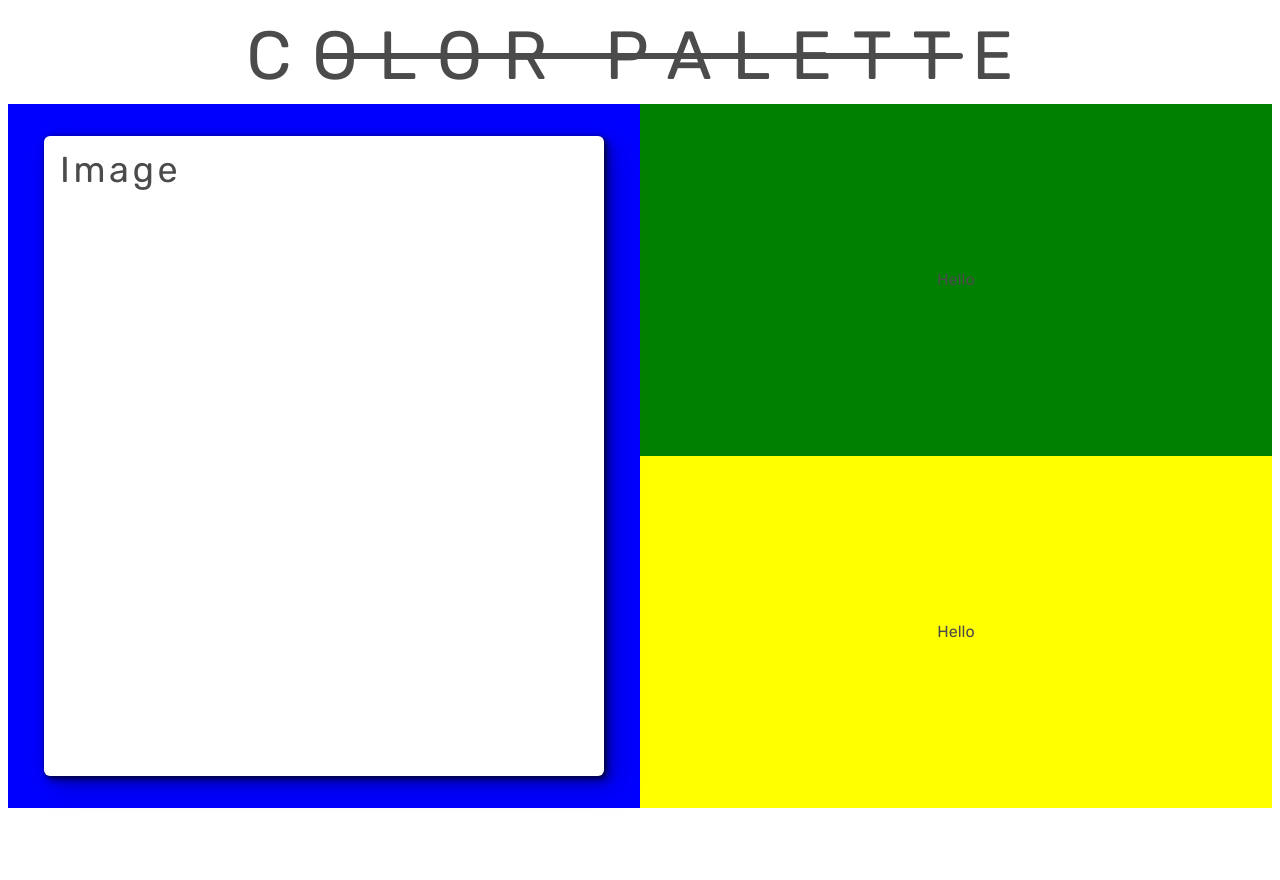
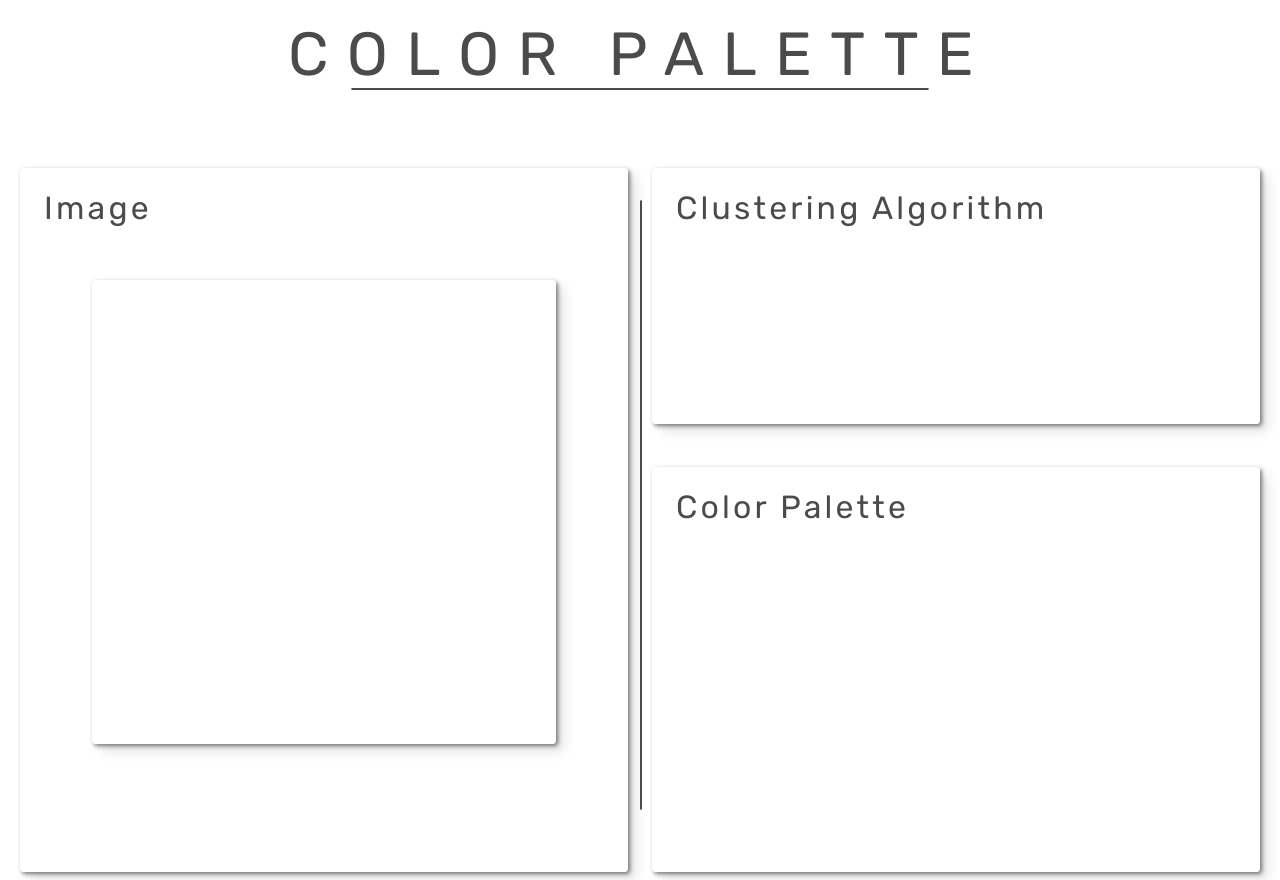
Before and after one commit to illuminoplanet/Color-Palette, a Flask app: page / in a window 1280 px wide. Before the commit the page ends 808 px from the top, so only its background shows below. Run offline with Flask 2, Linux system fonts and the light colour scheme.

Commit message:
Implemented image transfer

```diff
--- a/app.py
+++ b/app.py
@@ -1,5 +1,6 @@
-from flask import Flask, render_template, url_for
-
+import http
+from flask import Flask, render_template, request
+from models.image_processing import *
 
 app = Flask(__name__)
 
@@ -9,5 +10,14 @@ def index():
     return render_template("index.html")
 
 
+@app.route("/upload", methods=["GET", "POST"])
+def upload():
+    if request.method == "POST":
+        image_data = request.get_data()
+        save_image(image_data, "static/image/uploaded_image.jpg")
+
+    return render_template("index.html")
+
+
 if __name__ == "__main__":
     app.run(debug=True)
--- a/models/image_processing/__init__.py
+++ b/models/image_processing/__init__.py
@@ -1,3 +1,3 @@
-from .load_image import *
+from .image_io import *
 from .sRGB_to_Lab import *
 from .Lab_to_Hex import *
--- /dev/null
+++ b/static/css/card.css
@@ -0,0 +1,31 @@
+/* Card */
+.card {
+    background: #FFFFFF;
+    box-shadow: 8px 8px 12px rgba(0, 0, 0, 0.1), 2px 2px 4px rgba(0, 0, 0, 0.5);
+    border-radius: 0.2rem;
+}
+.card p {
+    position: absolute;
+    margin: 1.5rem 1.5rem auto;
+    font-size: 2rem;
+}
+/* Card Image */
+.card--image__border {
+    width: 38rem;
+    height: 100%
+}
+.card--image__drop {
+    margin: 7rem auto;
+    width: 29rem;
+    height: 29rem;
+}
+/* Card Control */
+.card--control__border {
+    width: 38rem;
+    height: 16rem;
+}
+/* Card Palette */
+.card--palette_border {
+    width: 38rem;
+    height: 100%
+}
--- /dev/null
+++ b/static/css/layout.css
@@ -0,0 +1,43 @@
+/* Wrapper */
+.wrapper {
+    display: grid;
+    height: 54rem;
+    grid-template-columns: 1fr 1fr;
+    grid-template-rows: 10rem 0.85fr 1.15fr;
+}
+/* Item */
+.item {
+    display: flex;
+    justify-content: center;
+}
+.item__title {
+    text-align: center;
+    white-space: nowrap;
+    grid-column: 1 / 3;
+    grid-row: 1 / 2;
+}
+.item__title p {
+    margin: 1rem auto;
+    font-size: 3.8rem;
+    letter-spacing: 0.3em;
+}
+.item__title div {
+    position: absolute;
+    margin: 5rem auto;
+    width: 36rem;
+    height: 0rem;
+    border: 0.1rem solid #4B4B4B;
+    border-radius: 0.1rem;
+}
+.item__image {
+    grid-column: 1 / 2;
+    grid-row: 2 / 4;
+}
+.item__control {
+    grid-column: 2 / 3;
+    grid-row: 2 / 3;
+}
+.item__palette {
+    grid-column: 2 / 3;
+    grid-row: 3 / 4;
+}
--- a/static/css/main.css
+++ b/static/css/main.css
@@ -1,84 +1,20 @@
+@import url(layout.css);
+@import url(card.css);
+
 p {
     font-family: Rubik;
+    font-size: 12px;
+    letter-spacing: 0.1em;
+    user-select:none;
     color: #4B4B4B;
     line-height: 100%;
 }
-.wrapper {
-    display: grid;
-    height: 100vh;
-    grid-template-columns: 1fr 1fr;
-    grid-template-rows: 96px 1fr 1fr;
+.division-line {
+    position: absolute;
+    margin: 12rem auto;
+    left: 50%;
+    width: 0rem;
+    height: 38rem;
+    border: 0.12rem solid #4B4B4B;
+    border-radius: 0.12rem;
 }
-.card {
-    background: #FFFFFF;
-    box-shadow: 8px 8px 12px rgba(0, 0, 0, 0.1), 2px 2px 4px rgba(0, 0, 0, 0.5);
-    border-radius: 6px;
-}
-.card__image {
-    width: 560px;
-    height: 640px;
-}
-.item {
-    display: flex;
-    align-items: center;
-    flex-direction: row;
-    justify-content: center;
-}
-.item__title {
-    text-align: center;
-    white-space: nowrap;
-    grid-column: 1 / 3;
-    grid-row: 1 / 2;
-}
-.item__title p {
-    position: absolute;
-    width: 100%;
-    margin: 2vh;
-
-    font-family: Rubik;
-    font-style: normal;
-    font-weight: normal;
-    font-size: 68px;
-    letter-spacing: 0.3em;
-}
-.item__title div {
-    margin: 88px auto;
-    width: 640px;
-    height: 0px;
-
-    border: 3px solid #4B4B4B;
-    border-radius: 3px;
-    transform: rotate(180deg)
-}
-.item__image {
-    background-color: blue;
-    grid-column: 1 / 2;
-    grid-row: 2 / 4;
-}
-.item__image p {
-    position: absolute;
-    width: 100%;
-    margin: 2vh;
-
-    font-family: Rubik;
-    font-style: normal;
-    font-weight: normal;
-    font-size: 36px;
-    letter-spacing: 0.1em;
-}
-.item__control {
-    background-color: green;
-    grid-column: 2 / 3;
-    grid-row: 2 / 3;
-}
-.item__palette {
-    background-color: yellow;
-    grid-column: 2 / 3;
-    grid-row: 3 / 4;
-}
-
-.card {
-    background: #FFFFFF;
-    filter: drop-shadow(8px 8px 16px rgba(0, 0, 0, 0.1)) drop-shadow(2px 2px 4px rgba(0, 0, 0, 0.5));
-    border-radius: 6px;
-}
--- a/static/js/main.js
+++ b/static/js/main.js
@@ -0,0 +1,18 @@
+function dropHandler(event) {
+    event.preventDefault();
+
+    const reader = new FileReader();
+    reader.readAsDataURL(event.dataTransfer.files[0]);
+    reader.onload = function () {
+        fetch("https://www.onsemiro.cloud/flask/upload",
+            {
+                method: 'POST',
+                body: reader.result
+            }
+        );
+    };
+}
+
+function dragOverHandler(event) {
+    event.preventDefault();
+}
--- a/templates/index.html
+++ b/templates/index.html
@@ -1,27 +1,35 @@
 <!DOCTYPE HTML>
 <html>
     <head>
+        <title>Color Palette</title>
         <link rel="stylesheet" href="static/css/main.css">
         <link rel="stylesheet" href="https://fonts.googleapis.com/css?family=Rubik">
     </head>
 
     <body>
+        <div class="division-line"></div>
         <div class="wrapper">
             <div class="item item__title">
                 <p>COLOR PALETTE</p>
                 <div></div>
             </div>
             <div class="item item__image">
-                <div class="card__image card">
+                <div class="card--image__border card">
                     <p>Image</p>
+                    <div class="card--image__drop card" ondrop="dropHandler(event);" ondragover="dragOverHandler(event);"></div>
                 </div>
             </div>
             <div class="item item__control">
-                <p> Hello </p>
+                <div class="card--control__border card">
+                    <p>Clustering Algorithm</p>
+                </div>
             </div>
             <div class="item item__palette">
-                <p> Hello </p>
+                <div class="card--palette_border card">
+                    <p>Color Palette</p>
+                </div>
             </div>
         </div>
     </body>
+    <script src="static/js/main.js"></script>
 </html>
```
Also changed, not shown: models/image_processing/image_io.py (renamed from models/image_processing/load_image.py, +18 -1 lines), test.py (+2 -12 lines), views/main_views.py (deleted, +0 -13 lines), image.jpg (deleted), static/image/uploaded_image.jpg (added).
